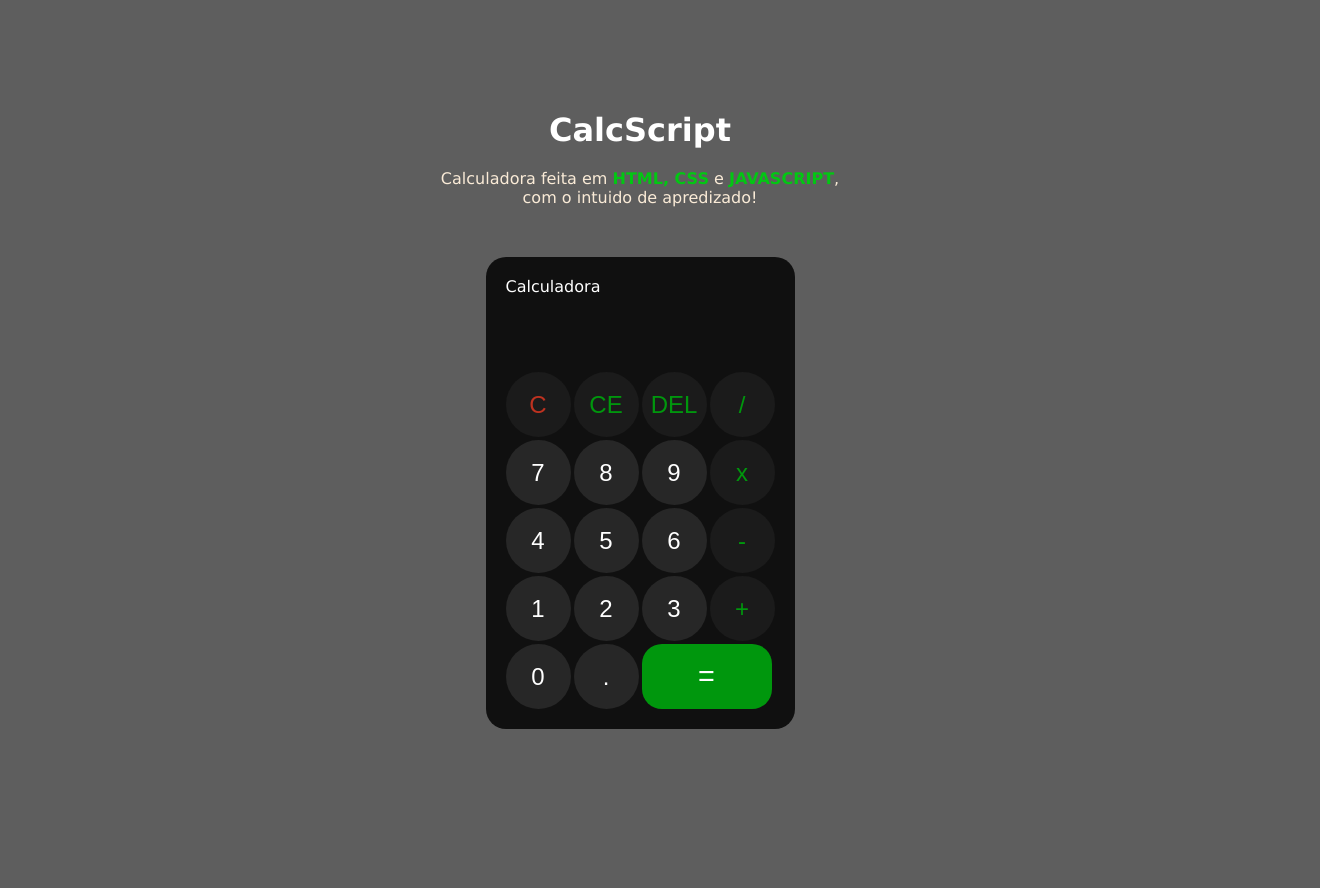
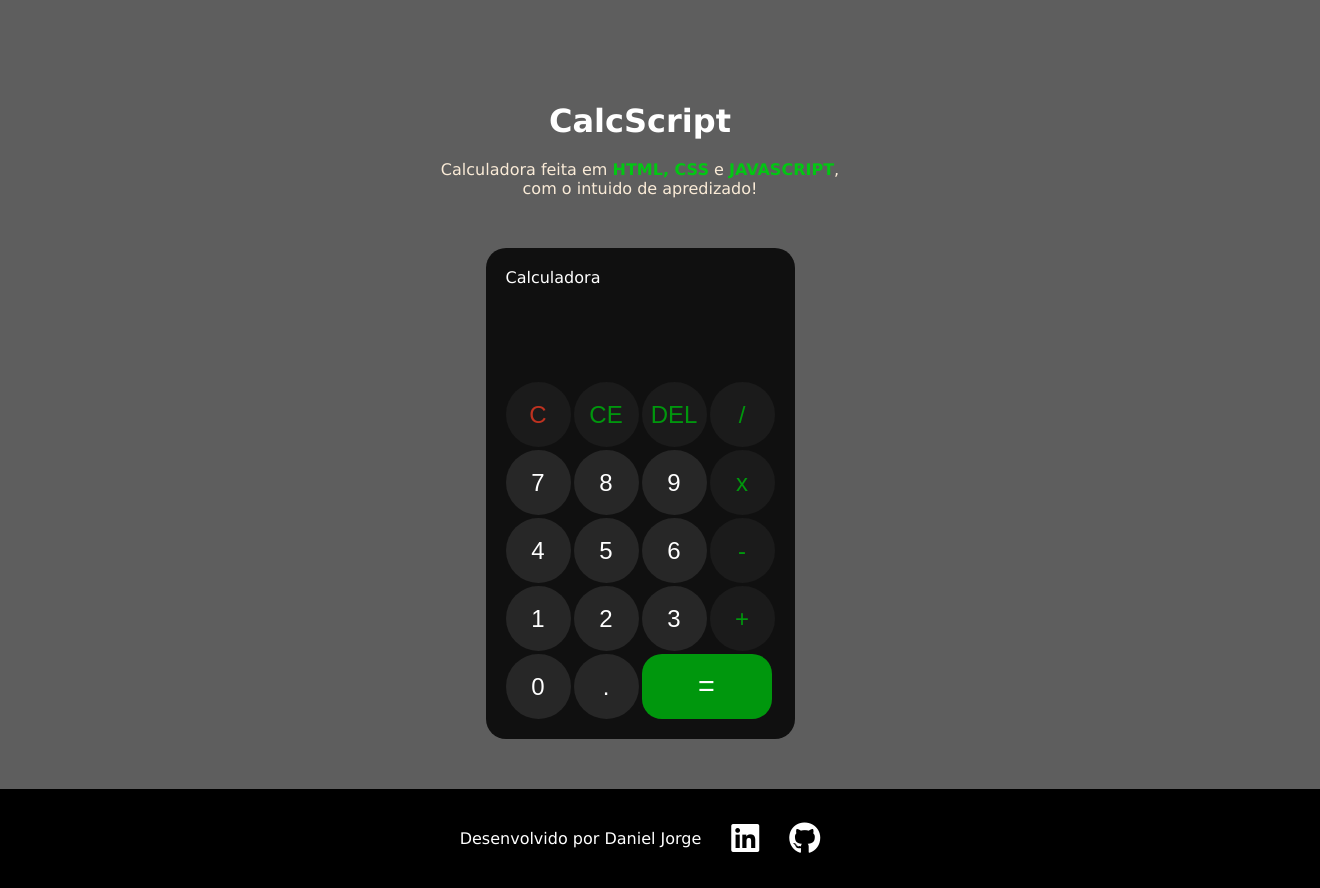
Before and after one commit to danyeljorge/calcscript, a plain HTML site: page index.html in a window 1280 px wide. Shown: the whole page, 1320 px wide, since content can reach past the window. Before the commit the page ends 840 px from the top, so only its background shows below. Drawn offline with Linux system fonts and the light colour scheme.

Commit message:
Finalizando o rodapé do body e a estilização do css

```diff
--- a/asset/css/style.css
+++ b/asset/css/style.css
@@ -1,7 +1,7 @@
 * {
     margin: 0;
     padding: 0;
-    box-sizing: border-box;
+    /*box-sizing: border-box;*/
 
 }
 
@@ -16,9 +16,11 @@
     height: 100vh;          /* Define a altura total da viewport */
     margin: 20px;
     font-family: verdana;
+    overflow-x:hidden;
 }
 
 body h1 {
+    margin-top: 150px;
     margin-bottom: 20px;
     color:white;
     text-shadow: #272727;
@@ -28,6 +30,7 @@
 body p {
     text-align: center;
     color: antiquewhite;
+
 }
 
 .decoracao {
@@ -163,3 +166,32 @@
     grid-column: span 2;
 
 }
+
+footer {
+    display: flex;
+    flex-direction: row;
+    color: white;
+    background-color: black;
+    margin-top: 50px;
+    width: 100vw;
+    height: 300px;
+    align-items: center;
+    justify-content: center;
+    padding: 40px 40px;
+
+
+}
+
+.rodapeEsquedo {
+    display: flex; /* Alinha os itens em uma linha */
+    align-items: center; /* Centraliza verticalmente os itens */
+    gap: 30px; /* Adiciona espaçamento entre os elementos */
+    color: white; /* Estilo opcional */
+}
+
+
+
+a {
+    color: white;
+    text-decoration-line: none;
+}
--- a/index.html
+++ b/index.html
@@ -4,6 +4,10 @@
     <meta charset="UTF-8" />
     <meta name="viewport" content="width=device-width, initial-scale=1.0" />
     <link rel="stylesheet" href="./asset/css/style.css" />
+    <script
+      src="https://kit.fontawesome.com/ee92814cc9.js"
+      crossorigin="anonymous"
+    ></script>
     <title>Calculadora CalcScript</title>
   </head>
   <body>
@@ -41,5 +45,18 @@
         <button id="igual">=</button>
       </div>
     </div>
+    <footer class="rodape">
+      <div class="rodapeEsquedo">
+        Desenvolvido por Daniel Jorge
+
+        <a href="https://www.linkedin.com/in/danieljorgee/" target="_blank"
+          ><i class="fa-brands fa-linkedin fa-2xl"></i>
+        </a>
+
+        <a href="https://github.com/danyeljorge" target="_blank"
+          ><i class="fa-brands fa-github fa-2xl"></i
+        ></a>
+      </div>
+    </footer>
   </body>
 </html>
```
